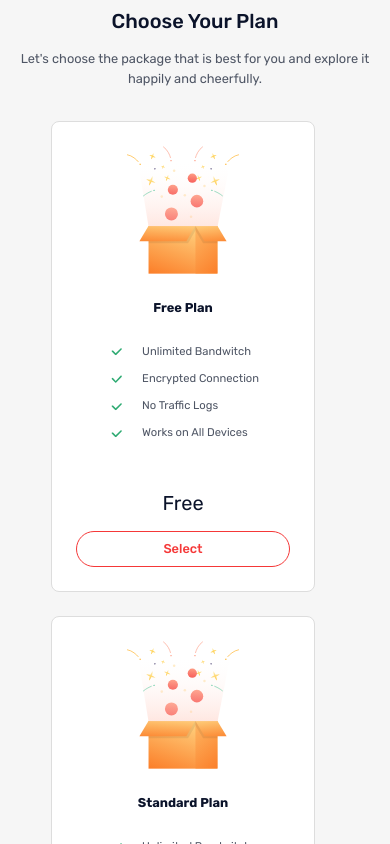
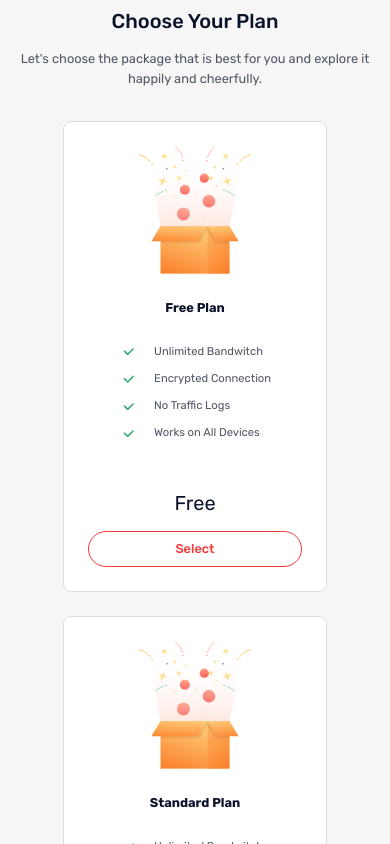
Before and after one commit to lawrencelucky/vpn-landing-page, a React (Create React App) app: page / in a window 390 px wide. Shown: the part 1380-2224 px from the top of the page. Built offline with nearby package versions, Linux system fonts and the light colour scheme.

Commit message:
fix: removing unnecessary spaces

```diff
--- a/src/components/PricingCard.jsx
+++ b/src/components/PricingCard.jsx
@@ -2,7 +2,7 @@ import PricingIllustration from '../assets/images/pricing-illustration.svg';
 
 const PricingCard = ({ plan, children, price }) => {
   return (
-    <div className='bg-other-white border border-other-line rounded p-[3rem] md:px-[6rem] md:py-[4rem] max-w-[33rem] w-full flex flex-col justify-between mb-[3rem] mr-[3rem] lg:mr-0 lg:mb-0 lg:hover:scale-105 ease-in-out duration-500 cursor-pointer lg:hover:border-primary-red lg:hover:shadow-lg-dark'>
+    <div className='bg-other-white border border-other-line rounded p-[3rem] md:px-[6rem] md:py-[4rem] max-w-[33rem] w-full flex flex-col justify-between mb-[3rem] sm:mr-[3rem] lg:mr-0 lg:mb-0 lg:hover:scale-105 ease-in-out duration-500 cursor-pointer lg:hover:border-primary-red lg:hover:shadow-lg-dark'>
       <div className='flex flex-col items-center'>
         <div className='max-w-[14rem]'>
           <img src={PricingIllustration} alt='pricing' className='w-full' />
```
